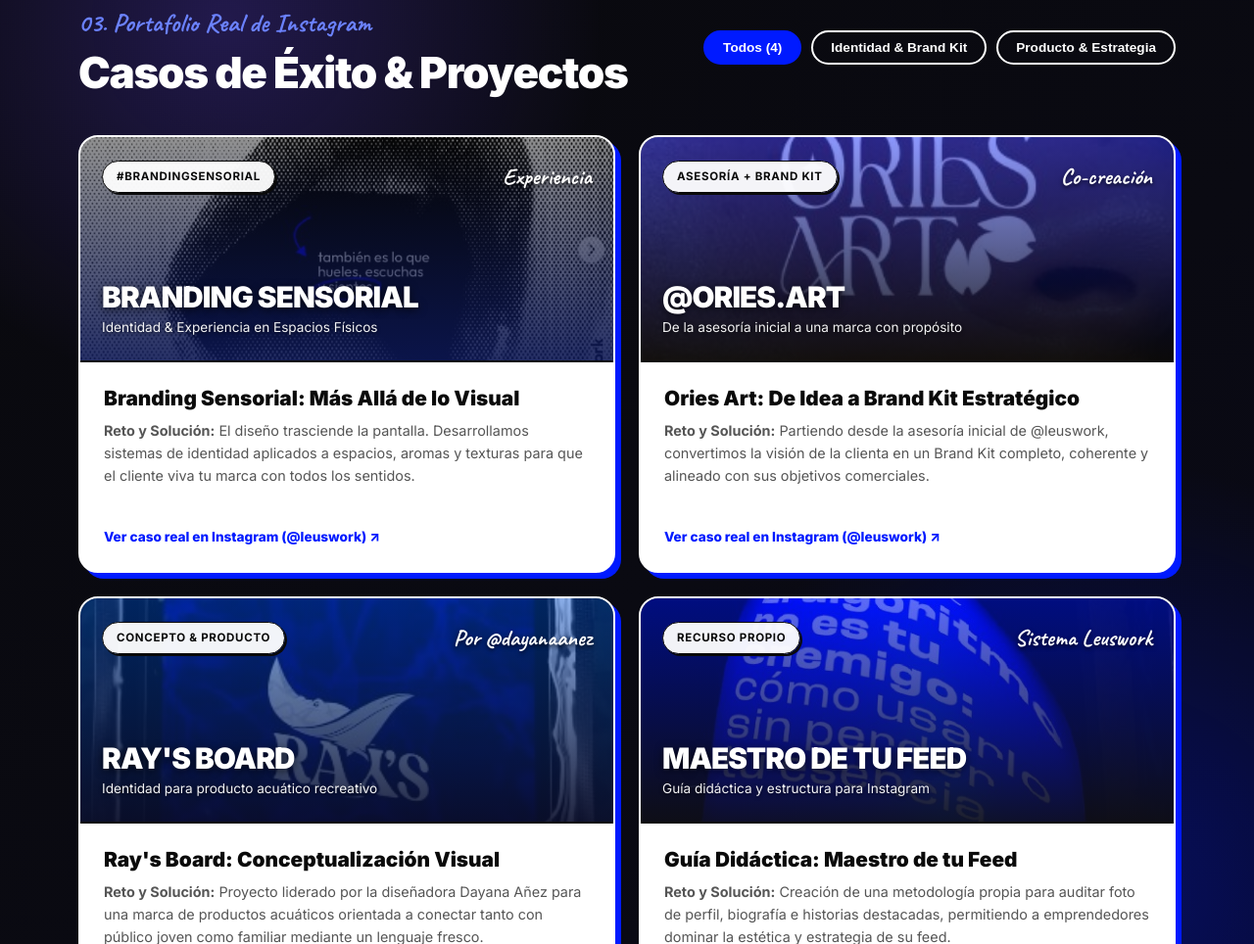
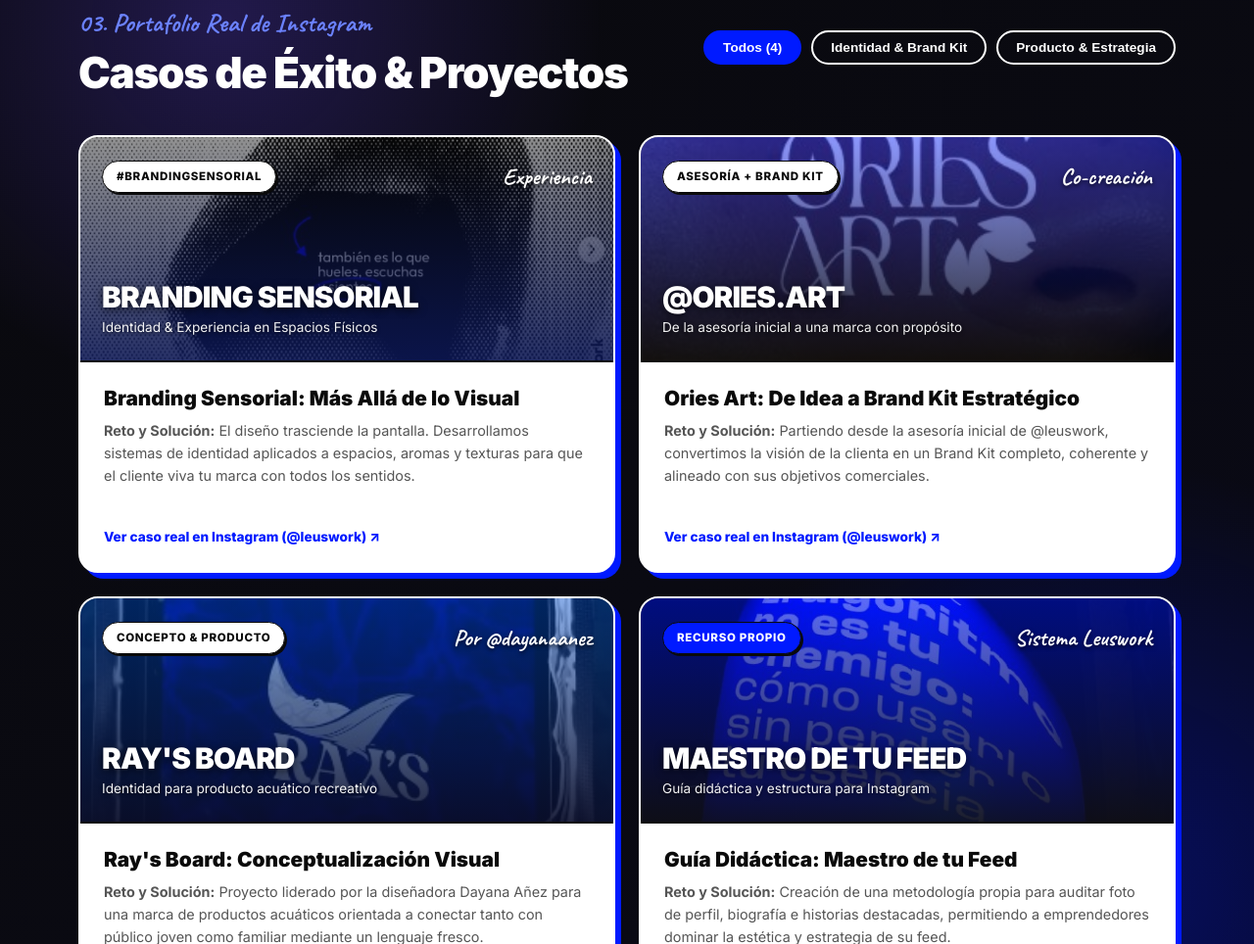
Before and after one commit to rmbntz/PROYECTO-LEUSWORK, a plain HTML site: page index.html in a window 1280 px wide. Shown: the part 2372-3336 px from the top of the page at 98% size. Drawn offline with Linux system fonts and the light colour scheme.

Commit message:
beta 1.1.1

```diff
--- a/styles.css
+++ b/styles.css
@@ -755,10 +755,16 @@ ul {
 }
 
 .case-visual__badge {
-  color: var(--color-black);
+  color: #0A0A0A !important;
   font-size: 0.72rem;
-  background: rgba(255, 255, 255, 0.95);
+  font-weight: 800;
+  background: #FFFFFF !important;
   white-space: nowrap;
+}
+
+.case-visual__badge.badge-lw--blue {
+  color: #FFFFFF !important;
+  background: var(--color-blue) !important;
 }
 
 .case-visual__cursive {
```
